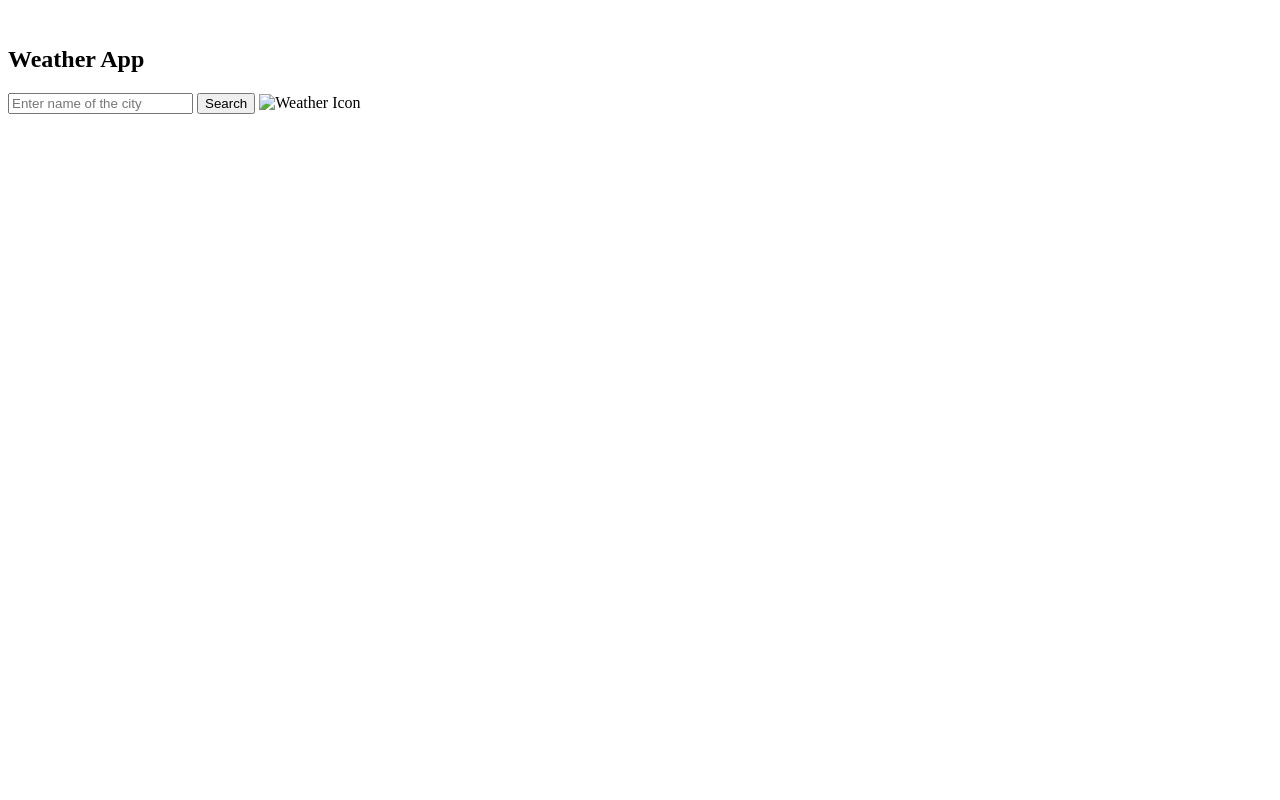
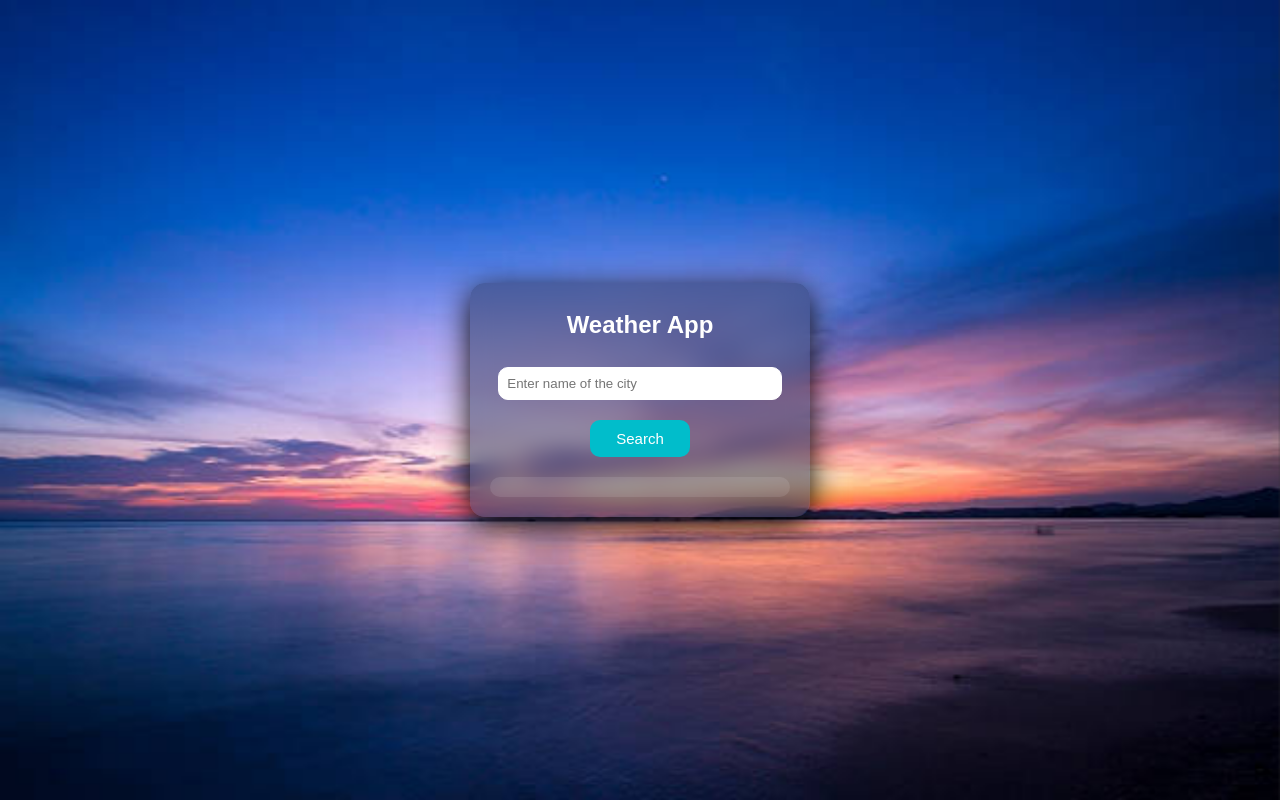
Before and after one commit to HeshamAhmed17/Weather-App, a plain HTML site: page index.html in a window 1280 px wide. Drawn offline with Linux system fonts and the light colour scheme; the site is published under a folder, as on GitHub Pages, so addresses that start at the root find nothing.

Commit message:
Move CSS and JS to root directory

```diff
--- a/index.html
+++ b/index.html
@@ -4,10 +4,10 @@
     <meta charset="UTF-8">
     <meta name="viewport" content="width=device-width, initial-scale=1.0">
     <title>Weather App</title>
-    <link rel="stylesheet" href="/css/style.css">
+    <link rel="stylesheet" href="style.css">
 </head>
 <body>
-    <img src="/img/istockphoto-164189260-612x612.jpg" alt="" id="background-img">
+    <img src="istockphoto-164189260-612x612.jpg" alt="" id="background-img">
     <div id="weather-container">
         <h2>Weather App</h2>
         <input type="text" id="city" placeholder="Enter name of the city">
@@ -17,6 +17,6 @@
         <div id="weather-info"></div>
         <div id="hourly-forecast"></div>
     </div>
-    <script src="/javascript/script.js"></script>
+    <script src="script.js"></script>
 </body>
 </html>
```
Also changed, not shown: istockphoto-164189260-612x612.jpg (renamed from img/istockphoto-164189260-612x612.jpg), script.js (renamed from javascript/script.js), style.css (renamed from css/style.css).
